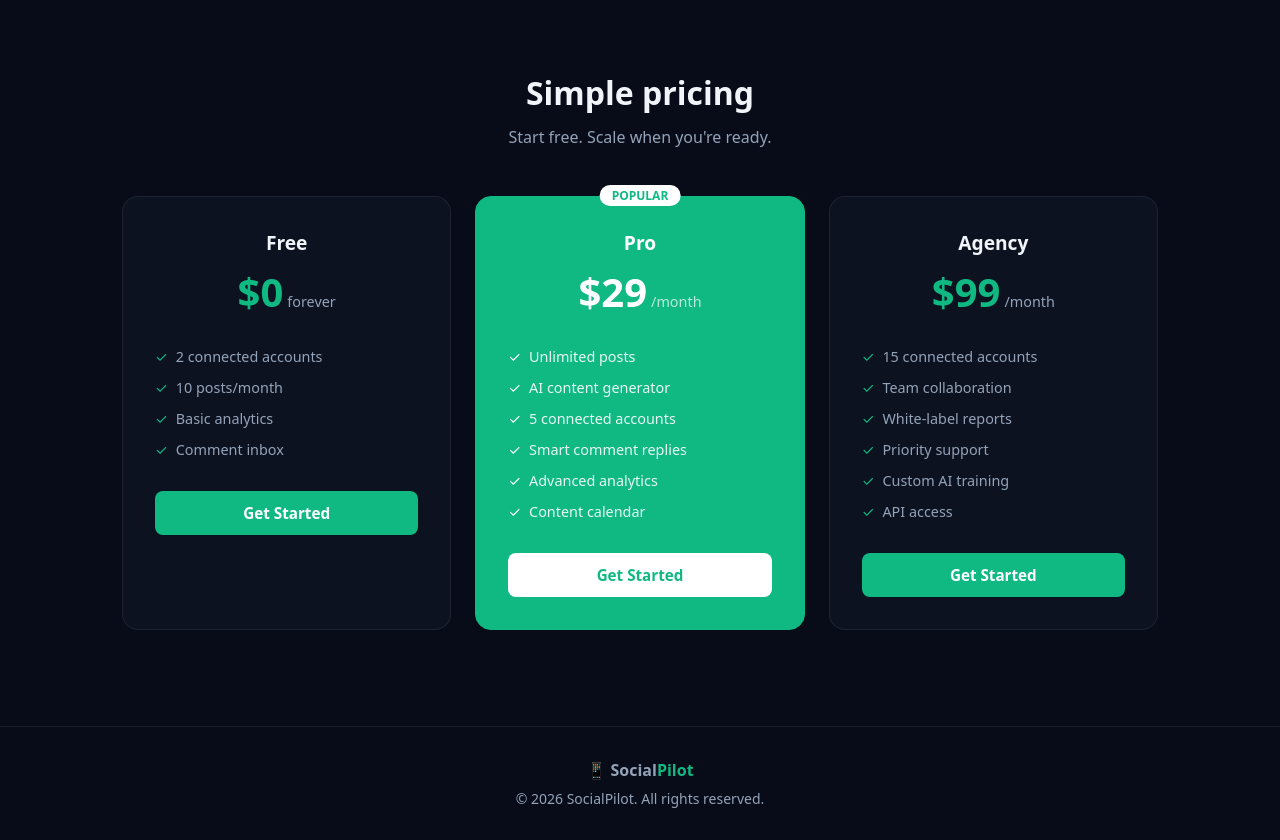
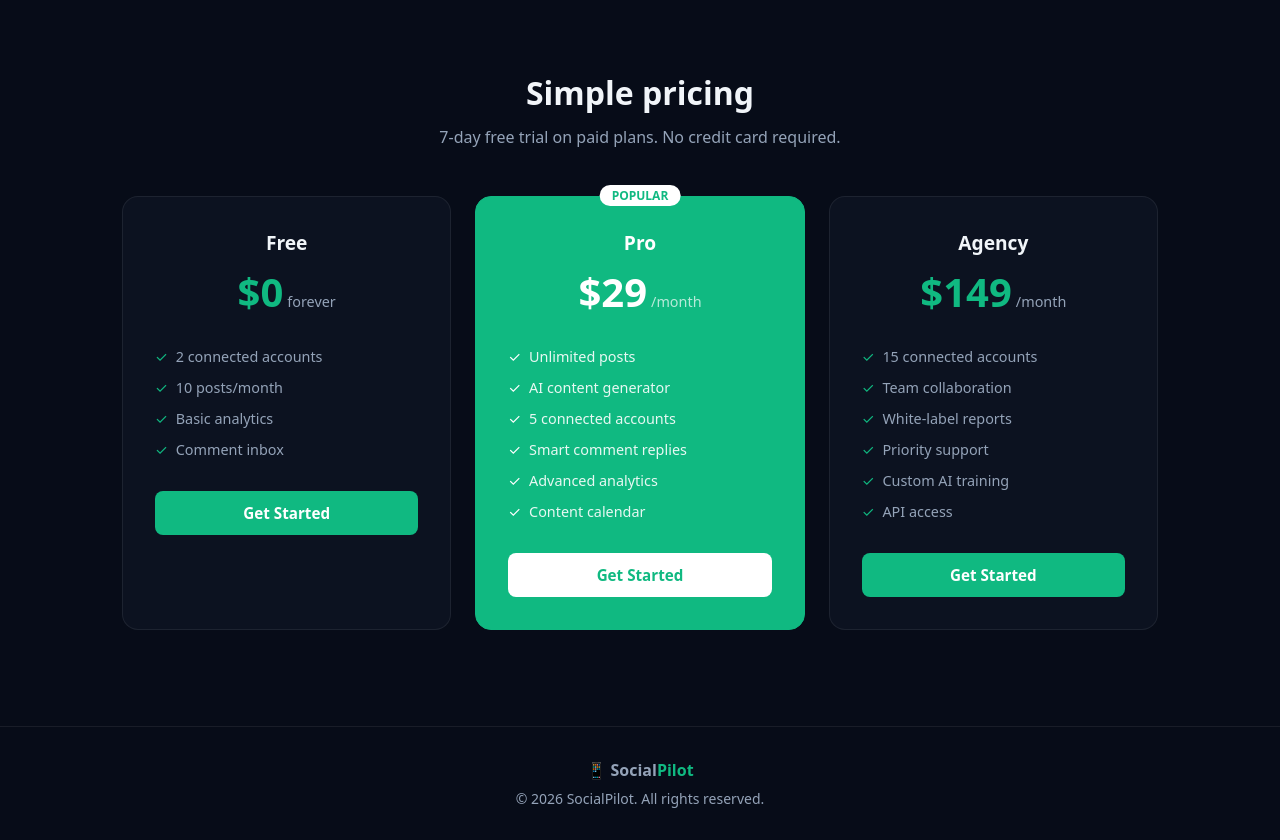
Before and after one commit to tracybailey5150/socialpilot, a Next.js app: page / in a window 1280 px wide. Shown: the part 2160-3000 px from the top of the page. Built offline with nearby package versions, Linux system fonts and the light colour scheme.

Commit message:
Update pricing: Pro $39, Agency $149 + 7-day trial

```diff
--- a/src/app/page.tsx
+++ b/src/app/page.tsx
@@ -109,7 +109,7 @@ export default function LandingPage() {
       {/* Pricing */}
       <section style={{ maxWidth: '1100px', margin: '0 auto', padding: '2rem 2rem 6rem', textAlign: 'center' }}>
         <h2 style={{ fontSize: '2rem', fontWeight: 800, marginBottom: '0.75rem' }}>Simple pricing</h2>
-        <p style={{ color: muted, marginBottom: '3rem', fontSize: '1rem' }}>Start free. Scale when you&apos;re ready.</p>
+        <p style={{ color: muted, marginBottom: '3rem', fontSize: '1rem' }}>7-day free trial on paid plans. No credit card required.</p>
         <div style={{ display: 'grid', gridTemplateColumns: 'repeat(auto-fit, minmax(260px, 1fr))', gap: '1.5rem' }}>
           {[
             {
@@ -128,7 +128,7 @@ export default function LandingPage() {
             },
             {
               name: 'Agency',
-              price: '$99',
+              price: '$149',
               period: '/month',
               features: ['15 connected accounts', 'Team collaboration', 'White-label reports', 'Priority support', 'Custom AI training', 'API access'],
               highlight: false,
```
